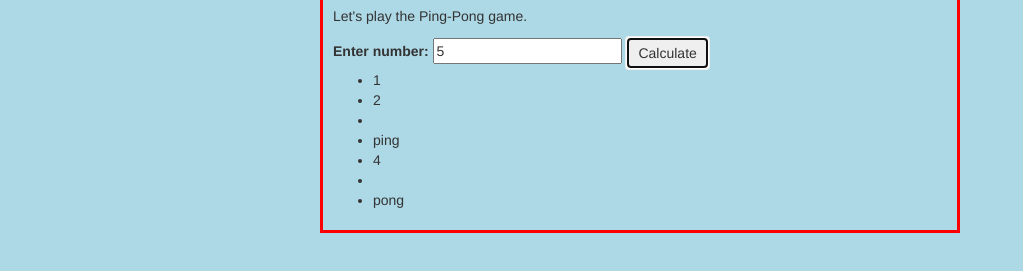
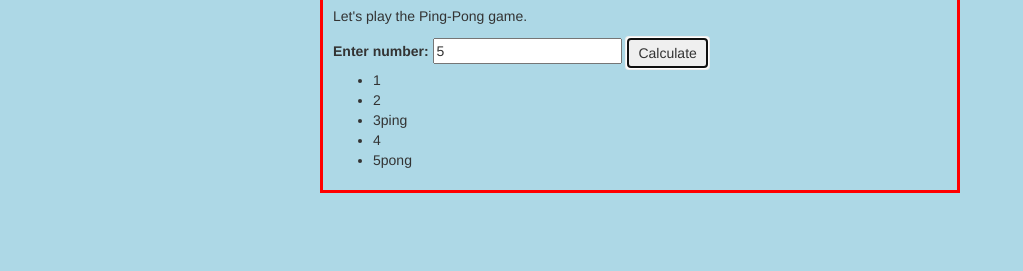
Before and after one commit to russvetsper/ping-pong, a plain HTML site: page index.html in a window 1280 px wide. Both pictures are taken after typing "5" into the empty fields and a click on the button "Calculate". Shown: the part 245-516 px from the top of the page, without its empty margins (0-1023 px from the left). Drawn offline with nearby package versions, Linux system fonts and the light colour scheme.

Commit message:
change tags

```diff
--- a/js/scripts.js
+++ b/js/scripts.js
@@ -1,41 +1,22 @@
 $(document).ready(function() {
   $("form#form-group").submit(function(event) {
     event.preventDefault();
-
-
     var input = $("input#number").val();
     var input2 = parseInt(input);
     var list = "";
 
-      for (var i = 1; i <= input2; i ++) {
-        list += "<li>";
+   for (var i = 1; i <= input2; i ++) {
+    if ((i % 3 === 0) && (i % 5 === 0)){
+      list += "<li>"+i+"ping-pong</li>"
+    } else if ((i % 3 === 0) && (i % 5 !== 0)){
+      list += "<li>"+i+"ping</li>";
+    } else if ((i % 5 === 0) && (i % 3 !== 0)){
+      list += "<li>"+i+"pong</li>"
+    } else {
+      list+="<li>"+i+"</li>"
+    }
+    };
 
-
-      if ((i % 3 === 0) && (i % 5 === 0)){
-        list += "<li>ping-pong</li>"
-      }
-
-
-      else if ((i % 3 === 0) && (i % 5 !== 0)){
-        list += "<li>ping</li>";
-
-      }
-
-      else if ((i % 5 === 0) && (i % 3 !== 0)){
-        list += "<li>pong</li>"
-
-      }else{
-
-        list += i;
-
-      }
-
-        list += "</li>";
-
-      };
-
-
-      $("#results").append(list);
-
+    $("#results").append(list);
   });
 });
```
Also changed, not shown: index.html (+5 -5 lines).
